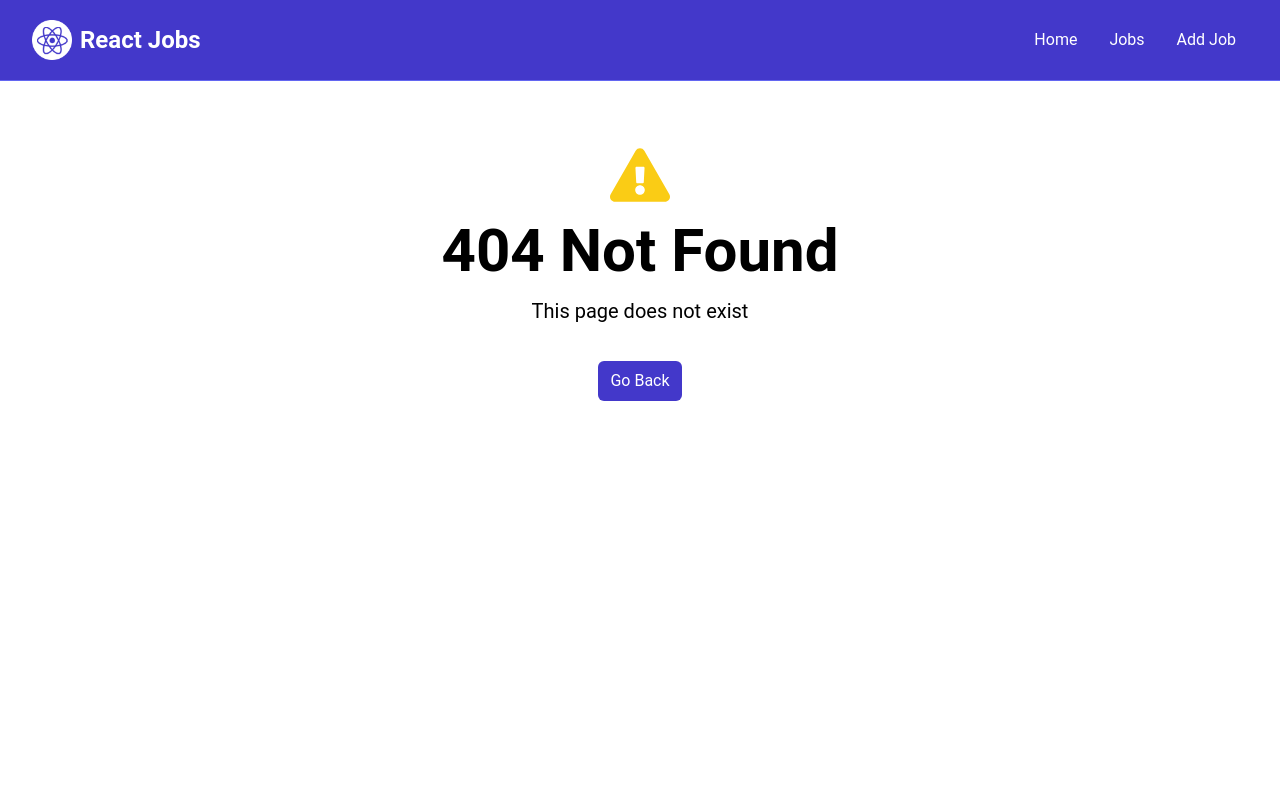
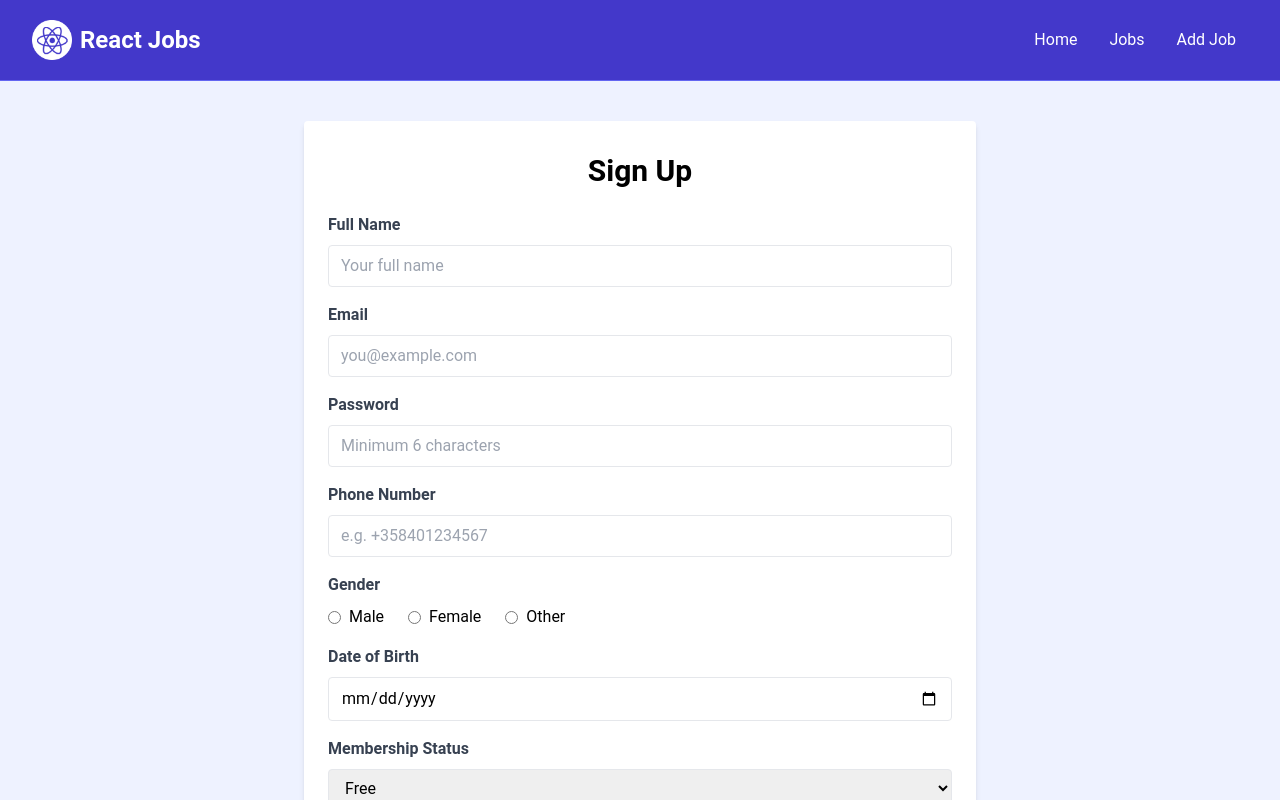
Before and after one commit to SeoBlack/cm2-group8, a React (Vite) app in the folder frontend-simplified/: page /signup in a window 1280 px wide. Before the commit this address had no page. Shown: the top 800 px of the page. Built offline with nearby package versions, Linux system fonts and the light colour scheme.

Commit message:
Add Signup/Login pages and update App.jsx routes

```diff
--- a/frontend-simplified/src/App.jsx
+++ b/frontend-simplified/src/App.jsx
@@ -11,7 +11,8 @@ import NotFoundPage from "./pages/NotFoundPage";
 import JobPage from "./pages/JobPage";
 import AddJobPage from "./pages/AddJobPage";
 import EditJobPage from "./pages/EditJobPage";
-
+import LoginPage from "./pages/LoginPage";
+import SignupPage from "./pages/SignUpPage";
 const App = () => {
   const router = createBrowserRouter(
     createRoutesFromElements(
@@ -22,6 +23,8 @@ const App = () => {
         <Route path="/edit-job/:id" element={<EditJobPage />} />
         <Route path="/jobs/:id" element={<JobPage />} />
         <Route path="*" element={<NotFoundPage />} />
+        <Route path="/login" element={<LoginPage />} />
+        <Route path="/signup" element={<SignupPage />} />
       </Route>
     )
   );
--- /dev/null
+++ b/frontend-simplified/src/pages/LoginPage.jsx
@@ -0,0 +1,80 @@
+import { useState } from "react";
+import { Link, useNavigate } from "react-router-dom";
+
+const LoginPage = () => {
+  const [email, setEmail] = useState("");
+  const [password, setPassword] = useState("");
+
+  const navigate = useNavigate();
+
+  const submitForm = (e) => {
+    e.preventDefault();
+
+
+    console.log("LOGIN FORM DATA:", { email, password });
+
+
+    navigate("/");
+  };
+
+  return (
+    <section className="bg-indigo-50 min-h-screen">
+      <div className="container m-auto max-w-md py-10">
+        <div className="bg-white px-6 py-8 shadow-md rounded">
+          <h2 className="text-3xl text-center font-semibold mb-6">Login</h2>
+
+          <form onSubmit={submitForm}>
+            <div className="mb-4">
+              <label htmlFor="email" className="block text-gray-700 font-bold mb-2">
+                Email
+              </label>
+              <input
+                id="email"
+                name="email"
+                type="email"
+                className="border rounded w-full py-2 px-3"
+                placeholder="you@example.com"
+                value={email}
+                onChange={(e) => setEmail(e.target.value)}
+                required
+              />
+            </div>
+
+            <div className="mb-6">
+              <label htmlFor="password" className="block text-gray-700 font-bold mb-2">
+                Password
+              </label>
+              <input
+                id="password"
+                name="password"
+                type="password"
+                className="border rounded w-full py-2 px-3"
+                placeholder="Your password"
+                value={password}
+                onChange={(e) => setPassword(e.target.value)}
+                required
+                minLength={6}
+              />
+            </div>
+
+            <button
+              type="submit"
+              className="w-full bg-indigo-600 hover:bg-indigo-700 text-white font-medium py-2.5 rounded"
+            >
+              Log In
+            </button>
+          </form>
+
+          <p className="text-center text-sm mt-4">
+            Don’t have an account?{" "}
+            <Link to="/signup" className="text-indigo-600 hover:underline">
+              Sign up
+            </Link>
+          </p>
+        </div>
+      </div>
+    </section>
+  );
+};
+
+export default LoginPage;
--- /dev/null
+++ b/frontend-simplified/src/pages/SignUpPage.jsx
@@ -0,0 +1,196 @@
+import { useState } from "react";
+import { Link, useNavigate } from "react-router-dom";
+
+const SignupPage = () => {
+  const [name, setName] = useState("");
+  const [email, setEmail] = useState("");
+  const [password, setPassword] = useState("");
+  const [phone, setPhone] = useState("");
+  const [gender, setGender] = useState("");
+  const [dob, setDob] = useState("");
+  const [membership, setMembership] = useState("Free");
+
+  const navigate = useNavigate();
+
+  const submitForm = (e) => {
+    e.preventDefault();
+
+
+    const newUser = { name, email, password, phone, gender, dob, membership };
+    console.log("SIGNUP FORM DATA:", newUser);
+
+    navigate("/login");
+  };
+
+  return (
+    <section className="bg-indigo-50 min-h-screen">
+      <div className="container m-auto max-w-2xl py-10">
+        <div className="bg-white px-6 py-8 shadow-md rounded">
+          <h2 className="text-3xl text-center font-semibold mb-6">Sign Up</h2>
+
+          <form onSubmit={submitForm}>
+            {/* Name */}
+            <div className="mb-4">
+              <label htmlFor="name" className="block text-gray-700 font-bold mb-2">
+                Full Name
+              </label>
+              <input
+                id="name"
+                name="name"
+                type="text"
+                className="border rounded w-full py-2 px-3"
+                placeholder="Your full name"
+                value={name}
+                onChange={(e) => setName(e.target.value)}
+                required
+              />
+            </div>
+
+            {/* Email */}
+            <div className="mb-4">
+              <label htmlFor="email" className="block text-gray-700 font-bold mb-2">
+                Email
+              </label>
+              <input
+                id="email"
+                name="email"
+                type="email"
+                className="border rounded w-full py-2 px-3"
+                placeholder="you@example.com"
+                value={email}
+                onChange={(e) => setEmail(e.target.value)}
+                required
+              />
+            </div>
+
+            {/* Password */}
+            <div className="mb-4">
+              <label htmlFor="password" className="block text-gray-700 font-bold mb-2">
+                Password
+              </label>
+              <input
+                id="password"
+                name="password"
+                type="password"
+                className="border rounded w-full py-2 px-3"
+                placeholder="Minimum 6 characters"
+                value={password}
+                onChange={(e) => setPassword(e.target.value)}
+                required
+                minLength={6}
+              />
+            </div>
+
+            {/* Phone */}
+            <div className="mb-4">
+              <label htmlFor="phone" className="block text-gray-700 font-bold mb-2">
+                Phone Number
+              </label>
+              <input
+                id="phone"
+                name="phone"
+                type="tel"
+                className="border rounded w-full py-2 px-3"
+                placeholder="e.g. +358401234567"
+                value={phone}
+                onChange={(e) => setPhone(e.target.value)}
+                required
+              />
+            </div>
+
+            {/* Gender */}
+            <div className="mb-4">
+              <span className="block text-gray-700 font-bold mb-2">Gender</span>
+              <div className="flex gap-6">
+                <label className="inline-flex items-center gap-2">
+                  <input
+                    type="radio"
+                    name="gender"
+                    value="Male"
+                    checked={gender === "Male"}
+                    onChange={(e) => setGender(e.target.value)}
+                    required
+                  />
+                  <span>Male</span>
+                </label>
+                <label className="inline-flex items-center gap-2">
+                  <input
+                    type="radio"
+                    name="gender"
+                    value="Female"
+                    checked={gender === "Female"}
+                    onChange={(e) => setGender(e.target.value)}
+                    required
+                  />
+                  <span>Female</span>
+                </label>
+                <label className="inline-flex items-center gap-2">
+                  <input
+                    type="radio"
+                    name="gender"
+                    value="Other"
+                    checked={gender === "Other"}
+                    onChange={(e) => setGender(e.target.value)}
+                    required
+                  />
+                  <span>Other</span>
+                </label>
+              </div>
+            </div>
+
+            {/* Date of Birth */}
+            <div className="mb-4">
+              <label htmlFor="dob" className="block text-gray-700 font-bold mb-2">
+                Date of Birth
+              </label>
+              <input
+                id="dob"
+                name="dob"
+                type="date"
+                className="border rounded w-full py-2 px-3"
+                value={dob}
+                onChange={(e) => setDob(e.target.value)}
+                required
+              />
+            </div>
+
+            {/* Membership Status */}
+            <div className="mb-6">
+              <label htmlFor="membership" className="block text-gray-700 font-bold mb-2">
+                Membership Status
+              </label>
+              <select
+                id="membership"
+                name="membership"
+                className="border rounded w-full py-2 px-3"
+                value={membership}
+                onChange={(e) => setMembership(e.target.value)}
+                required
+              >
+                <option value="Free">Free</option>
+                <option value="Premium">Premium</option>
+                <option value="VIP">VIP</option>
+              </select>
+            </div>
+
+            <button
+              type="submit"
+              className="w-full bg-indigo-600 hover:bg-indigo-700 text-white font-medium py-2.5 rounded"
+            >
+              Create Account
+            </button>
+          </form>
+
+          <p className="text-center text-sm mt-4">
+            Already have an account?{" "}
+            <Link to="/login" className="text-indigo-600 hover:underline">
+              Log in
+            </Link>
+          </p>
+        </div>
+      </div>
+    </section>
+  );
+};
+
+export default SignupPage;
```
